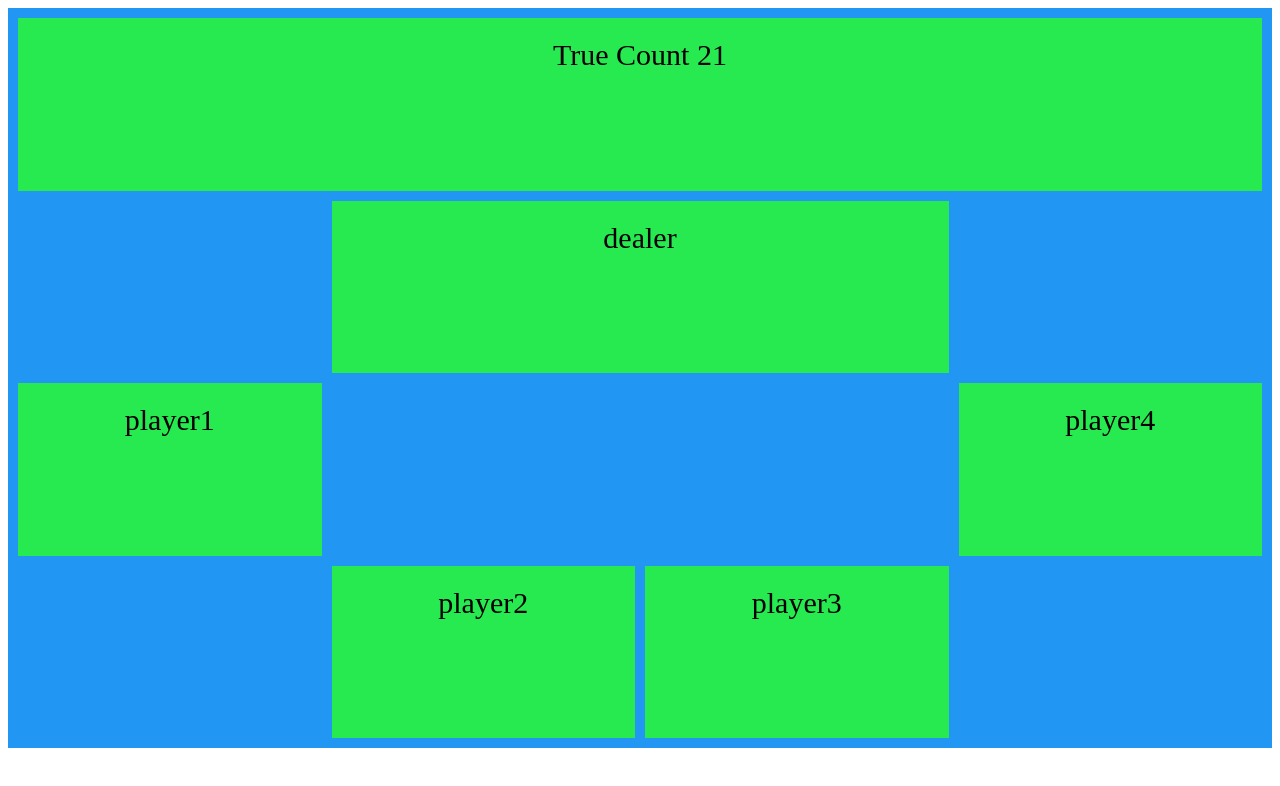
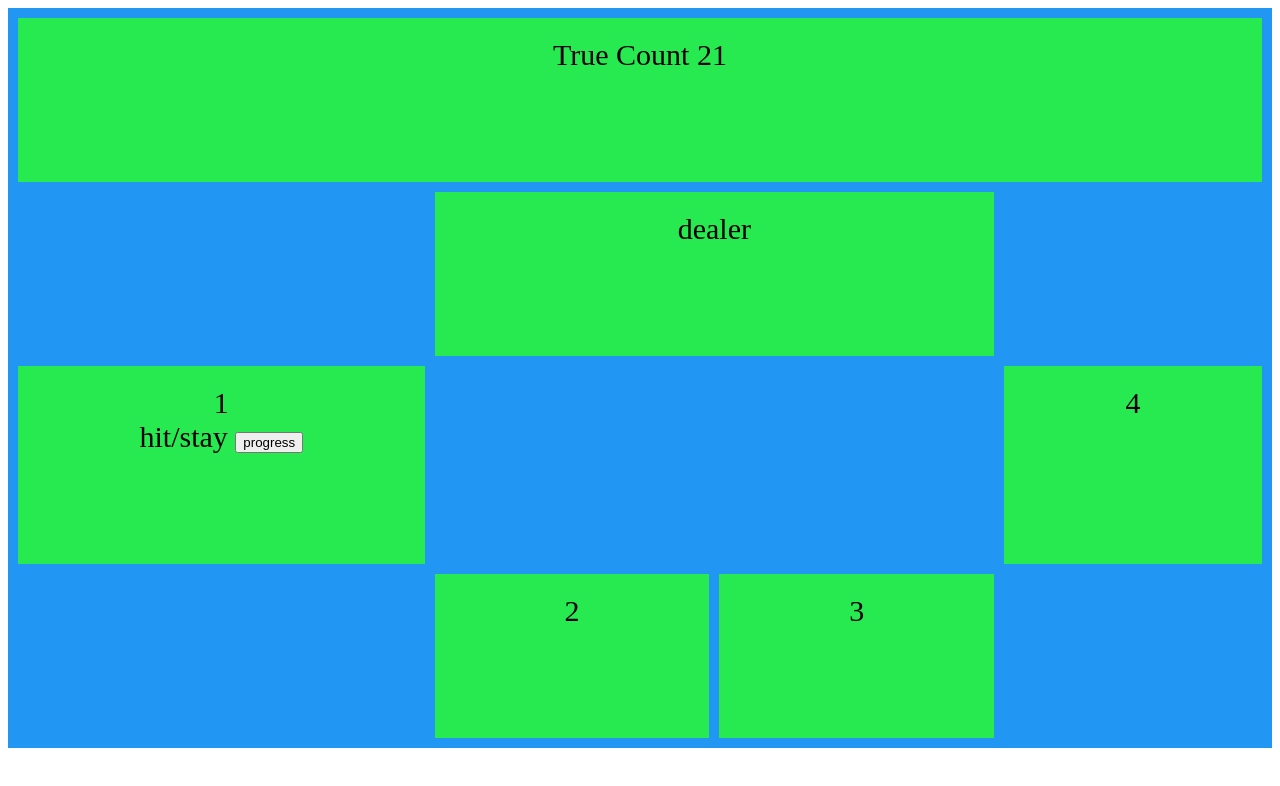
Before and after one commit to ElijahAdams/truecount21, an Angular app: page / in a window 1280 px wide. Shown: the top 786 px of the page. Built offline with nearby package versions, Linux system fonts and the light colour scheme.

Commit message:
adding in some basic functions for the game

```diff
--- a/src/app/app.component.html
+++ b/src/app/app.component.html
@@ -1,9 +1,18 @@
 <!--The content below is only a placeholder and can be replaced.-->
 <div class="grid-container">
   <div class="header">True Count 21</div>
-  <div class="dealer">dealer</div>
-  <div class="player1">player1</div>
-  <div class="player2">player2</div>
-  <div class="player3">player3</div>
-  <div class="player4">player4</div>
+  <div class="dealer">
+    dealer
+    <div *ngIf="0 === currentPlayerTurn">
+    <button (click)="determineAbility()">progress</button>
+  </div>
+
+  </div>
+  <div *ngFor="let player of players"  class="player{{player}}">
+    {{player}}
+    <div *ngIf="player === currentPlayerTurn">
+      hit/stay
+      <button (click)="determineAbility()">progress</button>
+    </div>
+  </div>
 </div>
--- a/src/app/app.component.ts
+++ b/src/app/app.component.ts
@@ -1,23 +1,69 @@
-import { Component } from '@angular/core';
+import {Component, OnInit} from '@angular/core';
 
 @Component({
   selector: 'app-root',
   templateUrl: './app.component.html',
   styleUrls: ['./app.component.scss']
 })
-export class AppComponent {
+export class AppComponent implements OnInit {
+
   /* Black jack dealing order
     1. deal 1 card to players first face up.
     2. deal 1 card to dealer face down
     3. deal 2nd card to players face up
     4. deal 2nd card to dealer face up
    */
+  players = [1, 2, 3, 4];
+  currentPlayerTurn = 1;
+  singleDeckCardArray = ['2', '3', '4', '5', '6', '7', '8', '9', '10', 'J', 'Q', 'K', 'A'];
+  suites = ['spades', 'clubs', 'hearts', 'diamonds'];
+  sixDeckCardArray = [];
+
+  ngOnInit() {
+    this.populateDeck();
+  }
+  startRound() {
+  }
 
   populateDeck() {
-    // build array with 6 decks of each card
+    let newCard;
+    this.singleDeckCardArray.forEach(card => {
+      for (let i = 0; i < 6; i++) {
+        this.suites.forEach(suite => {
+          newCard = {
+            card,
+            suite
+          };
+          this.sixDeckCardArray.push(newCard);
+        });
+      }
+    });
   }
 
-  randomCard() {
+  randomCard(max) {
     // card a random number between the indicies of available card. 0 through 311 -1 for each card removed.
+    return Math.floor(Math.random() * Math.floor(max));
+  }
+
+  hit() {
+    // take a hit card
+  }
+
+  stay() {
+    // do not take a hit card
+  }
+  deal() {
+    // remainding card must be greater than 1 to deal mathmetically. but greater than 40 for black jack game.
+    const dealtCardIndex = this.randomCard(this.sixDeckCardArray.length);
+    console.log(this.sixDeckCardArray[dealtCardIndex]);
+    this.sixDeckCardArray.splice(dealtCardIndex, 1);
+  }
+  determineAbility() {
+    this.deal();
+    if (this.currentPlayerTurn === 4) {
+      this.currentPlayerTurn = 0;
+    } else {
+      this.currentPlayerTurn++;
     }
   }
+}
```
Lines whose indentation alone changed are shown as unchanged.
